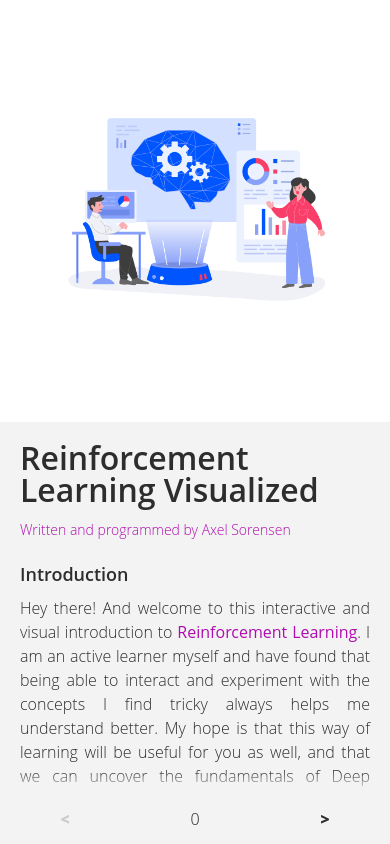
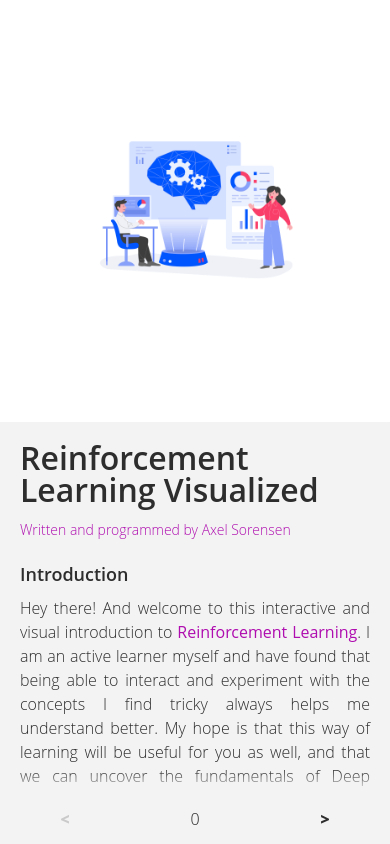
Before and after one commit to AxelSorensen/Reinforcement_Learning_Visualized, a React (Vite) app: page / in a window 390 px wide. Built offline with nearby package versions, Linux system fonts and the light colour scheme.

Commit message:
mobile fiendly v1.2 with navbar maybe

```diff
--- a/src/index.css
+++ b/src/index.css
@@ -13,7 +13,6 @@
 
 body {
 
--webkit-tap-highlight-color: transparent; /* for removing the highlight */
   overscroll-behavior: none;
   overflow: hidden;
   height: 100%;
@@ -222,17 +221,12 @@ p {
 
 }
 
-.img-container {
-  display: grid;
 
-}
 
 img {
-  width: 80%;
-  margin: auto;
+  width: 20vw;
   border-radius: 5px;
   border: 2px solid #2d2d2d;
-  margin-bottom: 20px;
 }
 
 /* removes border form images */
@@ -556,37 +550,10 @@ li {
   }
 
   #right-container {
-    height: 50vw;
-    width: 50vw;
-  }
-
-}
-
-@media screen and (max-width: 440px) {
-
-  #right-container {
-    height: 80vw;
-    width: 80vw;
+    height: 60vw;
+    width: 60vw;
   }
 
 
+
 }
-
-@media (pointer:none), (pointer:coarse) {
-
-  #footer div:hover {
-    background-color: #f3f3f3;
-  }
-
-  #footer div:active {
-    background-color: #e7e7e7;
-  }
-
-  .codeBtn:hover {
-    background-color: rgb(175, 13, 175);
-  }
-
-  .codeBtn:active {
-    background-color: rgb(138, 10, 138);
-  }
-}
```
Also changed, not shown: 3 other files (tests, documents, lock files or other folders).
